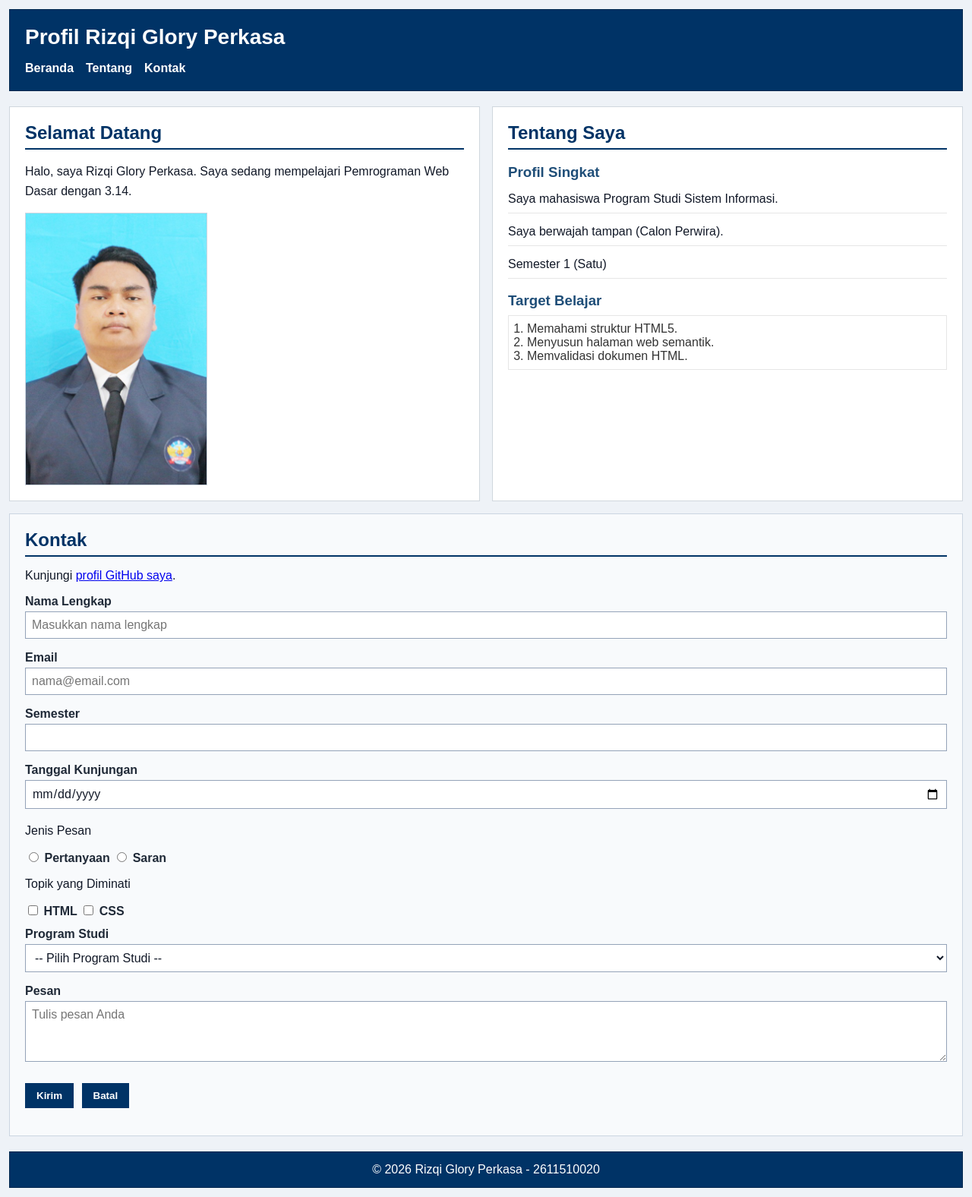
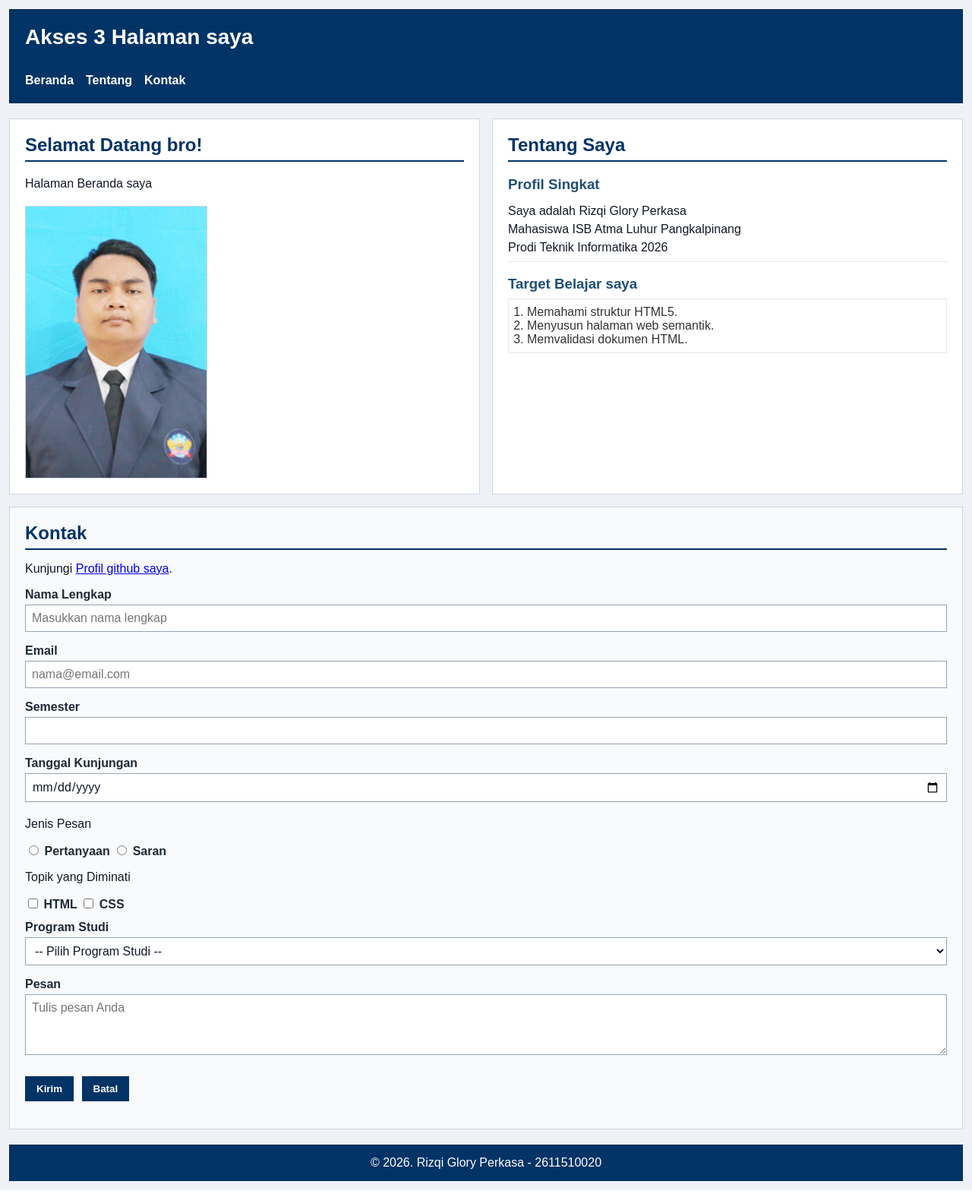
Before and after one commit to DC-Kiki/pwd-kk1020-2611510020, a PHP site: page /pertemuan-03/index.php in a window 1280 px wide. Shown: the whole page at 76% size. Run offline with PHP 8.4, Linux system fonts and the light colour scheme.

Commit message:
Revisi Pertemuan-02 dan Pertemuan-03

```diff
--- a/pertemuan-03/index.php
+++ b/pertemuan-03/index.php
@@ -1,60 +1,29 @@
 <?php
-# Ini untuk penulisan Variabel
-$nama = "Rizqi Glory Perkasa";
-// Ini untuk penulisan konstanta
-const phi = 3.14;
-/*
-  True atau False = Tipe Data Boolean
-  null = Tanpa Isi (Ketiadaan)
-  123 = Tipe Data Angka (Int)
-  "teks" = Tipe Data String
-  3.14 = Tipe Data Desimal (Const)
-*/
-
-$paras = true;
+// Bagian 1: Variabel dan Konstanta
+$nim = "2611510020";
+$namaMahasiswa = "Rizqi Glory Perkasa";
+$programStudi = "TI";
+$tahunAkademik = "2026/2027";
 $semester = 1;
-
-switch ($semester) {
-  case 1:
-    $semesterku = "Satu";
-    break;
-
-  case 2:
-    $semesterku = "Dua";
-    break;
-
-  case 3:
-    $semesterku = "Tiga";
-    break;
-
-  case 4:
-    $semesterku = "Empat";
-    break;
-
-  case 5:
-    $semesterku = "Lima";
-    break;
-
-  default:
-    $semesterku = "Tes";
-    break;
-}
+$ipk = null;
+$statusAktif = true;
+$catatanTambahan = null;
 ?>
 
 <!doctype html>
-<html lang="id">
+<html lang="en">
 
 <head>
   <meta charset="UTF-8" />
   <meta name="viewport" content="width=device-width, initial-scale=1.0" />
-  <title>Profil <?php echo $nama ?></title>
+  <title>Ini Judul Halaman ya ges ya!</title>
   <link rel="stylesheet" href="style.css" />
 </head>
 
 <body>
   <header>
     <div class="header-top">
-      <h1>Profil <?php echo $nama ?></h1>
+      <h1>Akses 3 Halaman saya</h1>
 
       <button
         class="nav-toggle"
@@ -67,8 +36,8 @@ switch ($semester) {
       </button>
     </div>
 
-    <nav>
-      <ul id="navMenu">
+    <nav id="navMenu">
+      <ul>
         <li><a href="#home">Beranda</a></li>
         <li><a href="#about">Tentang</a></li>
         <li><a href="#contact">Kontak</a></li>
@@ -78,30 +47,21 @@ switch ($semester) {
 
   <main>
     <section id="home">
-      <h2>Selamat Datang</h2>
-      <p>
-        Halo, saya <?= $nama ?>. Saya sedang mempelajari Pemrograman Web
-        Dasar dengan <?= phi ?>.
-      </p>
-
-      <img src="img/foto-profil.jpg" alt="Foto profil Nama Mahasiswa" />
+      <h2>Selamat Datang bro!</h2>
+      <p>Halaman Beranda saya</p>
+      <img src="img/foto-profil.jpg" alt="Foto Profil saya" />
     </section>
 
     <section id="about">
       <h2>Tentang Saya</h2>
-
       <article>
         <h3>Profil Singkat</h3>
-        <p>Saya mahasiswa Program Studi Sistem Informasi.</p>
-        <?php
-        if ($paras == 1):
-          echo "<p>Saya berwajah tampan (Calon Perwira).</p>";
-        endif;
-        ?>
-        <p>Semester <?php echo $semester ?> (<?= $semesterku ?>)</p>
+        <p>
+          Saya adalah Rizqi Glory Perkasa <br />Mahasiswa ISB Atma Luhur
+          Pangkalpinang <br />Prodi Teknik Informatika 2026
+        </p>
 
-        <h3>Target Belajar</h3>
-
+        <h3>Target Belajar saya</h3>
         <ol>
           <li>Memahami struktur HTML5.</li>
           <li>Menyusun halaman web semantik.</li>
@@ -112,16 +72,14 @@ switch ($semester) {
 
     <section id="contact">
       <h2>Kontak</h2>
-
       <p>
-        Kunjungi
-        <a href="https://github.com/DC-Kiki">profil GitHub saya</a>.
+        Kunjungi <a href="https://github.com/DC-Kiki">Profil github saya</a>.
       </p>
 
-      <form id="contactForm" action="index.html" method="get" novalidate>
+      <form id="contactForm" action="index.php" method="post" novalidate>
+        <!-- Menambahkan Form Nama berbentuk Teks -->
         <div class="form-group">
           <label for="nama">Nama Lengkap</label><br />
-
           <input
             class="input-form"
             type="text"
@@ -133,9 +91,9 @@ switch ($semester) {
             required />
         </div>
 
+        <!-- Menambahkan Form Email -->
         <div class="form-group">
           <label for="email">Email</label><br />
-
           <input
             class="input-form"
             type="email"
@@ -145,9 +103,9 @@ switch ($semester) {
             required />
         </div>
 
+        <!-- Menambahkan Form Semester berjenis Number-->
         <div class="form-group">
           <label for="semester">Semester</label><br />
-
           <input
             class="input-form"
             type="number"
@@ -158,9 +116,9 @@ switch ($semester) {
             required />
         </div>
 
+        <!-- Menambahkan Form Tanggal berjenis Date -->
         <div class="form-group">
           <label for="tanggal">Tanggal Kunjungan</label><br />
-
           <input
             class="input-form"
             type="date"
@@ -169,9 +127,9 @@ switch ($semester) {
             required />
         </div>
 
+        <!-- Menambahkan Form Jenis Pesan berjenis Radio -->
         <div class="form-group">
           <p>Jenis Pesan</p>
-
           <input
             type="radio"
             id="pertanyaan"
@@ -180,33 +138,39 @@ switch ($semester) {
             required />
           <label for="pertanyaan">Pertanyaan</label>
 
-          <input type="radio" id="saran" name="jenis_pesan" value="saran" />
+          <input
+            type="radio"
+            id="saran"
+            name="jenis_pesan"
+            value="saran"
+            required />
           <label for="saran">Saran</label>
         </div>
 
+        <!-- Menambahkan Form Topik berjenis Checkbox -->
         <div class="form-group">
           <p>Topik yang Diminati</p>
-
           <input type="checkbox" id="minat-html" name="minat" value="HTML" />
           <label for="minat-html">HTML</label>
-
           <input type="checkbox" id="minat-css" name="minat" value="CSS" />
           <label for="minat-css">CSS</label>
         </div>
 
+        <!-- Menambahkan form Prodi berjenis Select Option -->
         <div class="form-group">
           <label for="prodi">Program Studi</label><br />
-
           <select class="input-form" id="prodi" name="prodi" required>
-            <option value="">-- Pilih Program Studi --</option>
+            <option value="" disabled selected>
+              -- Pilih Program Studi --
+            </option>
             <option value="SI">Sistem Informasi</option>
             <option value="TI">Teknik Informatika</option>
           </select>
         </div>
 
+        <!-- Menambahkan form Pesan berjenis Text Area -->
         <div class="form-group">
           <label for="pesan">Pesan</label><br />
-
           <textarea
             class="input-form"
             id="pesan"
@@ -216,6 +180,7 @@ switch ($semester) {
             required></textarea>
         </div>
 
+        <!-- Tombol Submit dan Reset -->
         <button type="submit">Kirim</button>
         <button type="reset">Batal</button>
         <p id="formFeedback"></p>
@@ -224,7 +189,7 @@ switch ($semester) {
   </main>
 
   <footer>
-    <p>&copy; 2026 <?php echo $nama ?> - 2611510020</p>
+    <p>&copy; 2026. Rizqi Glory Perkasa - 2611510020</p>
   </footer>
   <script src="script.js"></script>
 </body>
--- a/pertemuan-03/script.js
+++ b/pertemuan-03/script.js
@@ -1,3 +1,8 @@
+window.addEventListener("pageshow", function () {
+  document.getElementById("prodi").selectedIndex = 0;
+});
+
+// Utama
 const navToggle = document.getElementById("navToggle");
 const navMenu = document.getElementById("navMenu");
 
@@ -22,70 +27,65 @@ const semesterInput = document.getElementById("semester");
 const tanggalInput = document.getElementById("tanggal");
 const prodiInput = document.getElementById("prodi");
 const pesanInput = document.getElementById("pesan");
-
 contactForm.addEventListener("submit", (event) => {
   event.preventDefault();
-
+  formFeedback.className = "form-feedback-error";
   const nama = namaInput.value.trim();
-  const email = emailInput.value.trim();
-  const semester = Number(semesterInput.value);
-  const tanggal = tanggalInput.value;
-  const jenisPesan = document.querySelector(
-    'input[name="jenis_pesan"]:checked',
-  );
-  const topikDipilih = document.querySelectorAll('input[name="minat"]:checked');
-  const prodi = prodiInput.value;
-  const pesan = pesanInput.value.trim();
-
-  formFeedback.className = "form-feedback-error";
-
   if (nama.length < 3 || nama.length > 50) {
     formFeedback.textContent = "Nama lengkap harus diisi 3 sampai 50 karakter.";
     return;
   }
 
+  const email = emailInput.value.trim();
+
   const emailPattern = /^[^\s@]+@[^\s@]+\.[^\s@]+$/;
-
   if (!emailPattern.test(email)) {
     formFeedback.textContent = "Masukkan alamat email yang valid.";
     return;
   }
 
+  const semester = Number(semesterInput.value);
   if (semesterInput.value === "" || semester < 1 || semester > 14) {
     formFeedback.textContent = "Semester harus diisi dengan angka 1 sampai 14.";
     return;
   }
 
+  const tanggal = tanggalInput.value;
   if (tanggal === "") {
     formFeedback.textContent = "Tanggal kunjungan harus diisi.";
     return;
   }
+
+  const jenisPesan = document.querySelector(
+    'input[name="jenis_pesan"]:checked',
+  );
 
   if (!jenisPesan) {
     formFeedback.textContent = "Pilih jenis pesan.";
     return;
   }
 
+  const topikDipilih = document.querySelectorAll('input[name="minat"]:checked');
   if (topikDipilih.length === 0) {
     formFeedback.textContent = "Pilih minimal satu topik yang diminati.";
     return;
   }
 
+  const prodi = prodiInput.value;
   if (prodi === "") {
     formFeedback.textContent = "Pilih program studi.";
     return;
   }
 
+  const pesan = pesanInput.value.trim();
   if (pesan.length === 0) {
     formFeedback.textContent = "Pesan harus diisi.";
     return;
   }
-
   if (pesan.length > 300) {
     formFeedback.textContent = "Pesan maksimal 300 karakter.";
     return;
   }
-
   formFeedback.textContent = "Form berhasil divalidasi.";
   formFeedback.className = "form-feedback-success";
 });
--- a/pertemuan-03/style.css
+++ b/pertemuan-03/style.css
@@ -20,7 +12,7 @@ header {
 }
 
 header h1 {
-  margin: 0;
+  margin: 0 0 16px;
   font-size: 28px;
 }
 
@@ -130,10 +126,10 @@ section {
 }
 
 #about p {
+  line-height: 1.5;
   margin: 6px 0;
   padding: 6px 0;
   border-bottom: 1px solid #e6e6e6;
-  line-height: 1.5;
 }
 
 #about ol {
@@ -186,13 +184,17 @@ section {
 }
 
 #contact button {
+  cursor: pointer;
   background-color: #003366;
   color: #ffffff;
   font-weight: bold;
   padding: 8px 14px;
   margin: 8px 6px 0 0;
   border: 1px solid #003366;
-  cursor: pointer;
+}
+
+#formFeedback {
+  color: #ff0000;
 }
 
 /* Footer */
```
Also changed, not shown: other parts of pertemuan-03/style.css (+16 -27 lines), pertemuan-02/index.html (+3 -4 lines), pertemuan-02/script.js (+93 -0 lines), pertemuan-02/style.css (+46 -3 lines), script.js (deleted, +0 -99 lines).
